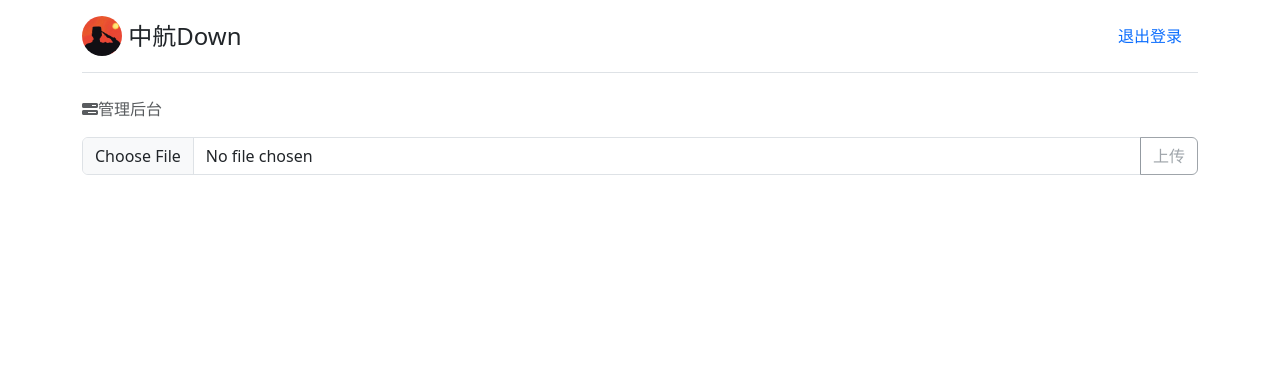
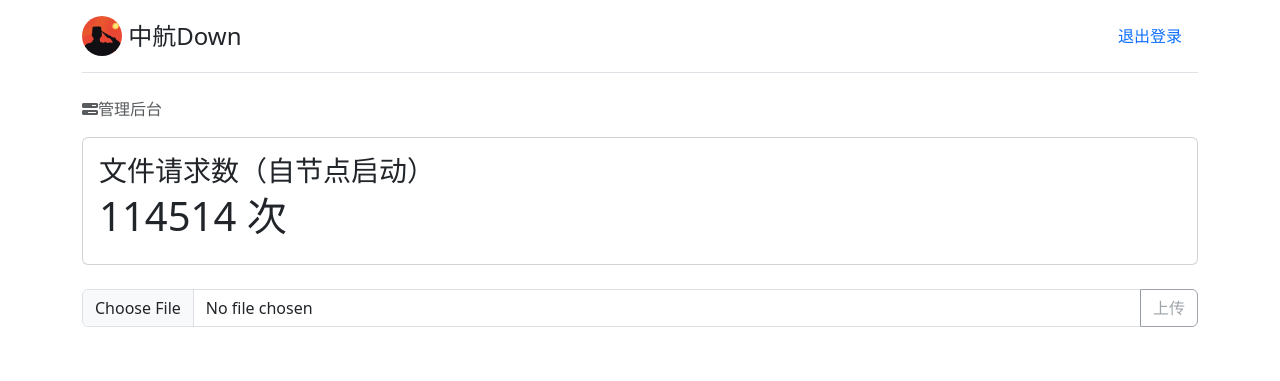
Before and after one commit to YYTLZXD2327/AVIC_Downfiles, a Flask app: page /admin in a window 1280 px wide. Shown: the top 381 px of the page. Run offline with Flask 3, Linux system fonts and the light colour scheme; a user stored in the database is signed in; some libraries are stand-ins or nearby versions.

Commit message:
✨ 增加后台显示请求数功能
文件请求数现在能在后台显示（但是不是真实的）

```diff
--- a/templates/control.html
+++ b/templates/control.html
@@ -39,6 +39,13 @@
             </div>
         </noscript>
 
+        <div class="card">
+            <div class="card-body">
+                <h3 class="card-title">文件请求数（自节点启动）</h5>
+                <h1 class="card-subtitle mb-2">114514 次</h6>
+            </div>
+        </div>
+        <br>
         <div class="input-group">
             <input type="file" class="form-control" id="fileInput" aria-describedby="inputGroupFileAddon04"
                 aria-label="Upload">
```
